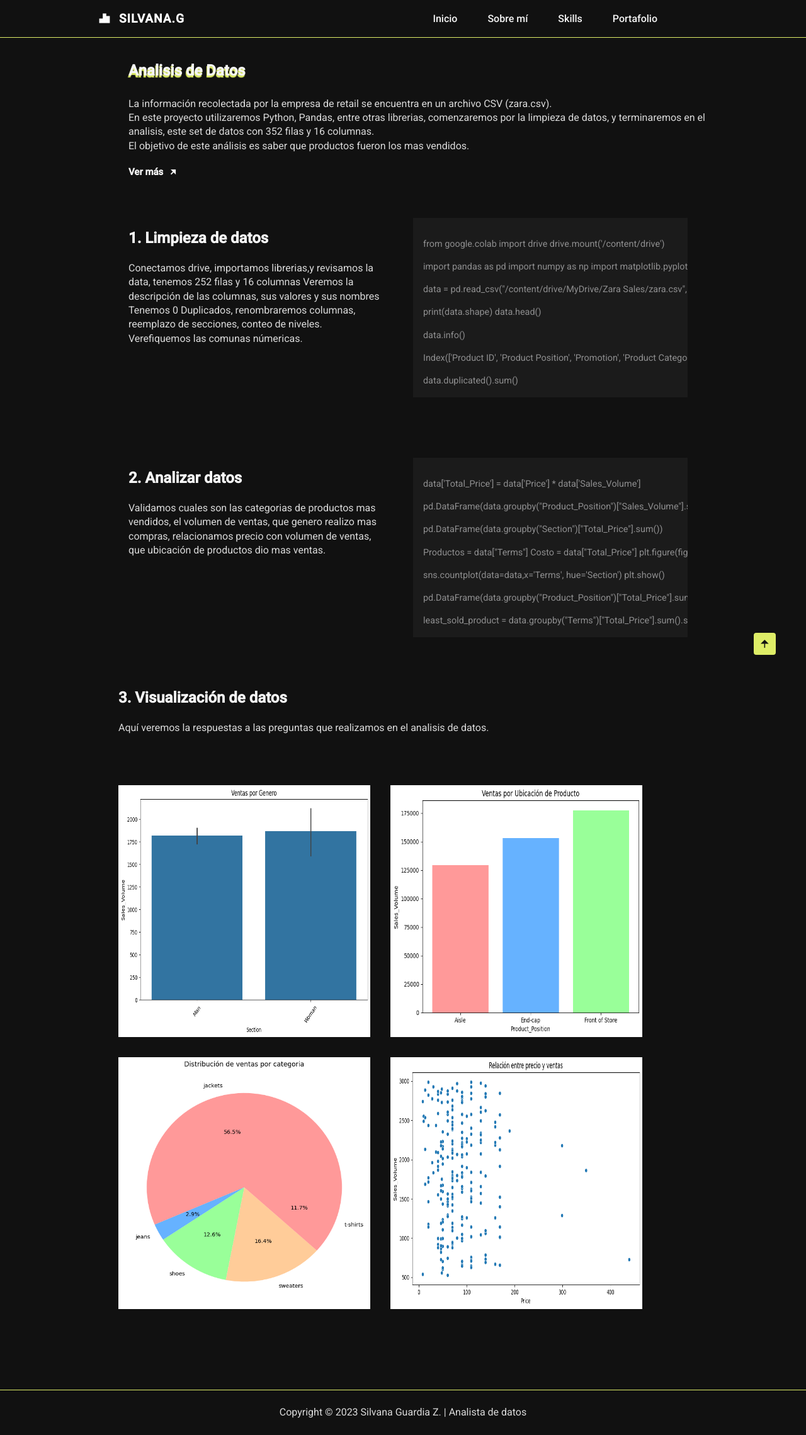
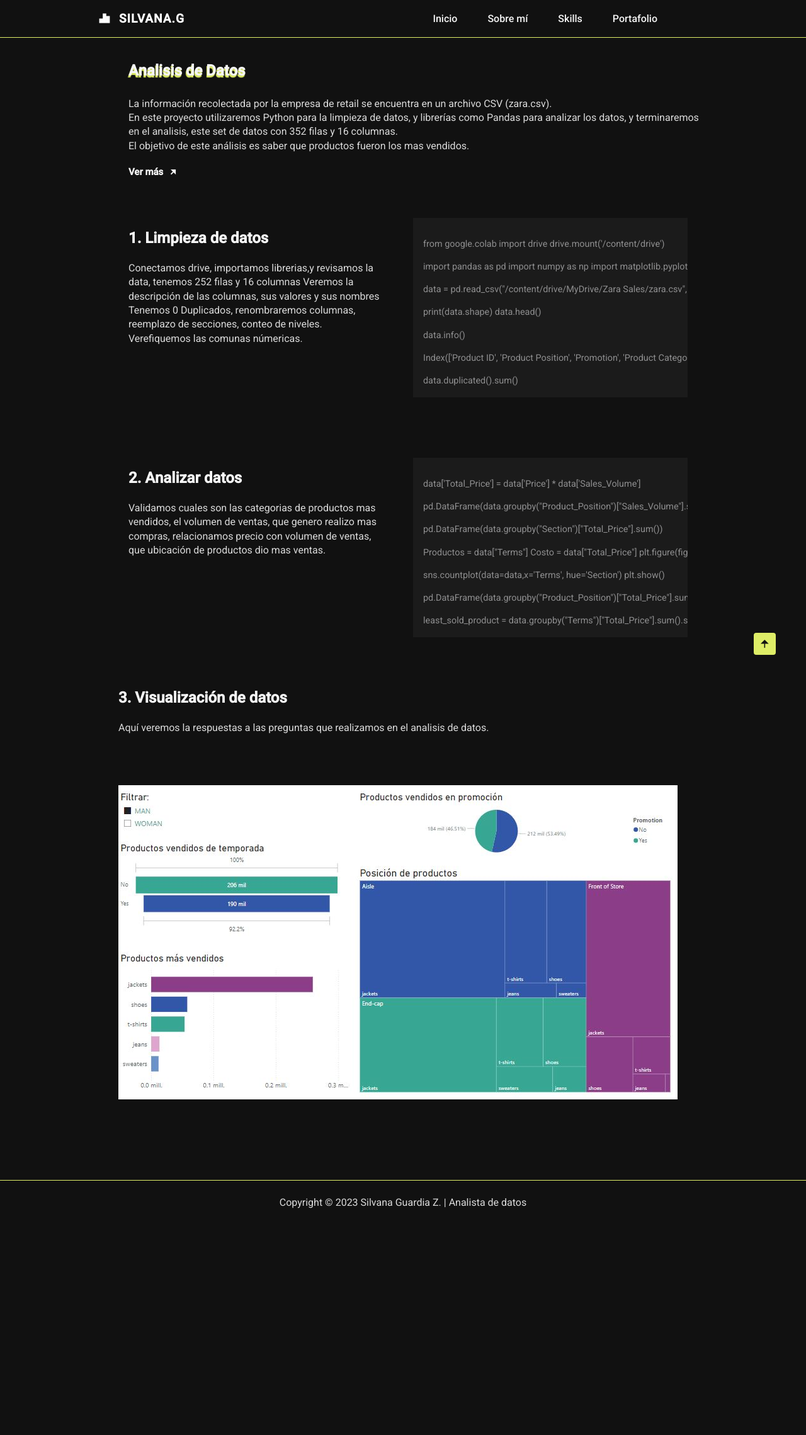
Before and after one commit to SilvanaGuardia/silvanaguardia.portfolio, a plain HTML site: page analisisdedatos.html in a window 1280 px wide. Shown: the whole page at 63% size. After the commit the page ends 1946 px from the top, so only its background shows below. Drawn offline with nearby package versions, Linux system fonts and the light colour scheme.

Commit message:
Hoy realice modificaciones

```diff
--- a/analisisdedatos.html
+++ b/analisisdedatos.html
@@ -64,8 +64,8 @@
                 <h2 class="proyect__title">Analisis de Datos</h2>
                 <p class="proyect__info">
                     La información recolectada por la empresa de retail se encuentra en un archivo CSV (zara.csv). <br>
-                    En este proyecto utilizaremos Python, Pandas, entre otras librerias, comenzaremos por la
-                    limpieza de datos, y terminaremos en el analisis, este set de datos con 352 filas y 16 columnas. <br>
+                    En este proyecto utilizaremos Python para la limpieza de datos, y librerías como Pandas para analizar los datos,
+                    y terminaremos en el analisis, este set de datos con 352 filas y 16 columnas. <br>
                     El objetivo de este análisis es saber que productos fueron los mas vendidos.
                 </p>
                 <a href="https://colab.research.google.com/drive/https://github.com/SilvanaGuardia/AnalisisDeVentasZara?usp=sharing" class="button__proyect">
@@ -179,12 +179,7 @@
             </div>
 
             <div class="proyect__bg">
-                <div class="proyect__img grid">
-                    <img src="assets/img/barras.png" alt="" class="img-grafic">
-                    <img src="assets/img/barras-2.png" alt="" class="img-grafic">
-                    <img src="assets/img/pie.png" alt="" class="img-grafic">
-                    <img src="assets/img/puntos.png" alt="" class="img-grafic">
-                </div>
+                <img src="assets/img/ventas.JPG" alt="" class="img-proyect">
             </div>
         </section>
 
```
Also changed, not shown: dashboard.html (+0 -1 lines), index.html (+1 -0 lines), assets/img/ventas.JPG (added).
